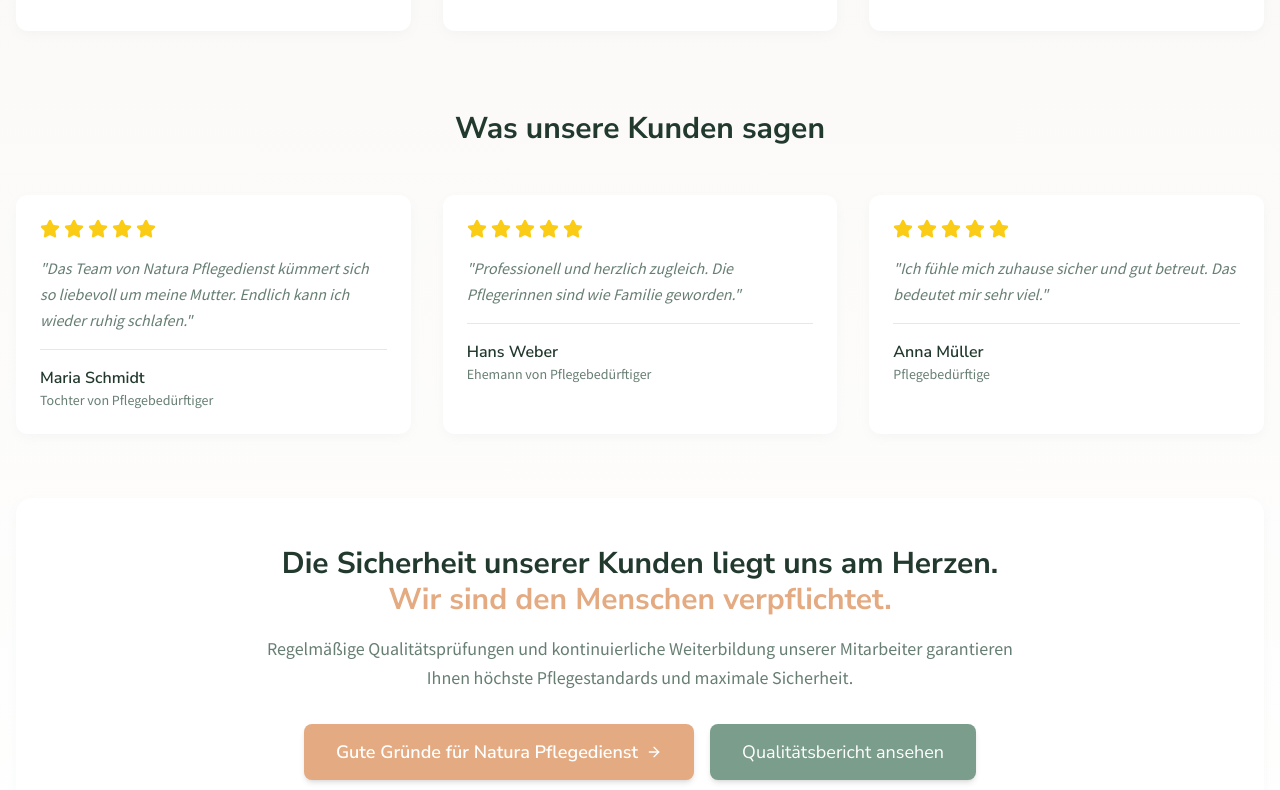
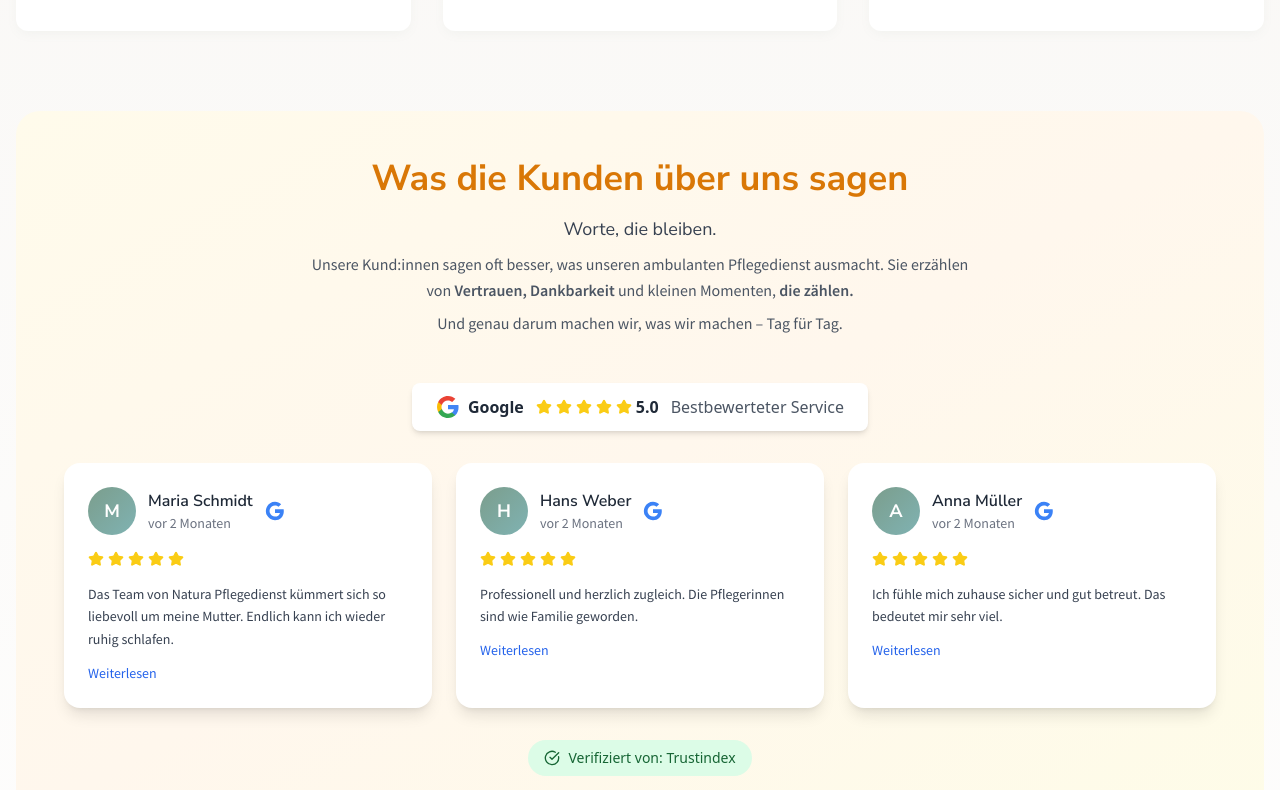
Before and after one commit to leeberlin/natura-care-hub, a React (Vite) app: page / in a window 1280 px wide. Shown: the part 5010-5800 px from the top of the page. Built offline with nearby package versions, Linux system fonts and the light colour scheme.

Commit message:
Refactor: Update "Why Choose Us" section
Update the "Why Choose Us" section to a more modern design, aligning with the provided example page.

```diff
--- a/src/components/WhyChooseUs.tsx
+++ b/src/components/WhyChooseUs.tsx
@@ -121,38 +121,104 @@ const WhyChooseUs = () => {
           })}
         </div>
 
-        {/* Testimonials */}
-        <div className="mb-16">
-          <h3 className="text-2xl md:text-3xl font-bold text-nature-charcoal text-center mb-12 font-nunito">
-            Was unsere Kunden sagen
+        {/* Modern Testimonials Section */}
+        <div className="mb-16 bg-gradient-to-br from-amber-50 via-orange-50 to-yellow-50 rounded-3xl p-8 md:p-12">
+          <div className="text-center mb-12">
+            <h3 className="text-3xl md:text-4xl font-bold text-amber-600 mb-4 font-nunito">
+              Was die Kunden über uns sagen
             </h3>
+            <p className="text-lg text-gray-700 font-nunito mb-2">Worte, die bleiben.</p>
+            <p className="text-gray-600 max-w-2xl mx-auto font-source leading-relaxed">
+              Unsere Kund:innen sagen oft besser, was unseren ambulanten Pflegedienst ausmacht.
+              Sie erzählen von <strong>Vertrauen, Dankbarkeit</strong> und kleinen Momenten, <strong>die zählen.</strong>
+            </p>
+            <p className="text-gray-600 mt-2 font-source">
+              Und genau darum machen wir, was wir machen – Tag für Tag.
+            </p>
+          </div>
 
-          <div className="grid md:grid-cols-3 gap-8">
+          {/* Google Reviews Badge */}
+          <div className="flex justify-center mb-8">
+            <div className="bg-white rounded-lg shadow-md px-6 py-3 flex items-center space-x-3">
+              <div className="flex items-center space-x-2">
+                <svg className="h-6 w-6" viewBox="0 0 24 24">
+                  <path fill="#4285F4" d="M22.56 12.25c0-.78-.07-1.53-.2-2.25H12v4.26h5.92c-.26 1.37-1.04 2.53-2.21 3.31v2.77h3.57c2.08-1.92 3.28-4.74 3.28-8.09z"/>
+                  <path fill="#34A853" d="M12 23c2.97 0 5.46-.98 7.28-2.66l-3.57-2.77c-.98.66-2.23 1.06-3.71 1.06-2.86 0-5.29-1.93-6.16-4.53H2.18v2.84C3.99 20.53 7.7 23 12 23z"/>
+                  <path fill="#FBBC05" d="M5.84 14.09c-.22-.66-.35-1.36-.35-2.09s.13-1.43.35-2.09V7.07H2.18C1.43 8.55 1 10.22 1 12s.43 3.45 1.18 4.93l2.85-2.22.81-.62z"/>
+                  <path fill="#EA4335" d="M12 5.38c1.62 0 3.06.56 4.21 1.64l3.15-3.15C17.45 2.09 14.97 1 12 1 7.7 1 3.99 3.47 2.18 7.07l3.66 2.84c.87-2.6 3.3-4.53 6.16-4.53z"/>
+                </svg>
+                <span className="font-semibold text-gray-800">Google</span>
+              </div>
+              <div className="flex items-center space-x-1">
+                {[...Array(5)].map((_, i) => (
+                  <Star key={i} className="h-4 w-4 text-yellow-400 fill-current" />
+                ))}
+                <span className="font-bold text-gray-800 ml-1">5.0</span>
+              </div>
+              <span className="text-gray-600 font-medium">Bestbewerteter Service</span>
+            </div>
+          </div>
+
+          {/* Testimonials Carousel */}
+          <div className="relative">
+            <div className="grid md:grid-cols-3 gap-6">
               {testimonials.map((testimonial, index) => (
                 <div
                   key={index}
-                className="bg-white rounded-xl p-6 shadow-card hover:shadow-soft transition-all duration-300"
+                  className="bg-white rounded-2xl p-6 shadow-lg hover:shadow-xl transition-all duration-300 transform hover:-translate-y-1"
                 >
+                  {/* Profile Header */}
+                  <div className="flex items-center space-x-3 mb-4">
+                    <div className="w-12 h-12 bg-gradient-hero rounded-full flex items-center justify-center">
+                      <span className="text-white font-bold text-lg font-nunito">
+                        {testimonial.name.charAt(0)}
+                      </span>
+                    </div>
+                    <div>
+                      <div className="font-semibold text-gray-800 font-nunito">
+                        {testimonial.name}
+                      </div>
+                      <div className="text-sm text-gray-500 font-source">
+                        vor 2 Monaten
+                      </div>
+                    </div>
+                    <div className="ml-auto">
+                      <svg className="h-5 w-5 text-blue-500" viewBox="0 0 24 24">
+                        <path fill="currentColor" d="M22.56 12.25c0-.78-.07-1.53-.2-2.25H12v4.26h5.92c-.26 1.37-1.04 2.53-2.21 3.31v2.77h3.57c2.08-1.92 3.28-4.74 3.28-8.09z"/>
+                        <path fill="currentColor" d="M12 23c2.97 0 5.46-.98 7.28-2.66l-3.57-2.77c-.98.66-2.23 1.06-3.71 1.06-2.86 0-5.29-1.93-6.16-4.53H2.18v2.84C3.99 20.53 7.7 23 12 23z"/>
+                        <path fill="currentColor" d="M5.84 14.09c-.22-.66-.35-1.36-.35-2.09s.13-1.43.35-2.09V7.07H2.18C1.43 8.55 1 10.22 1 12s.43 3.45 1.18 4.93l2.85-2.22.81-.62z"/>
+                        <path fill="currentColor" d="M12 5.38c1.62 0 3.06.56 4.21 1.64l3.15-3.15C17.45 2.09 14.97 1 12 1 7.7 1 3.99 3.47 2.18 7.07l3.66 2.84c.87-2.6 3.3-4.53 6.16-4.53z"/>
+                      </svg>
+                    </div>
+                  </div>
+
+                  {/* Star Rating */}
                   <div className="flex items-center space-x-1 mb-4">
                     {[...Array(testimonial.rating)].map((_, i) => (
-                    <Star key={i} className="h-5 w-5 text-yellow-400 fill-current" />
+                      <Star key={i} className="h-4 w-4 text-yellow-400 fill-current" />
                     ))}
                   </div>
 
-                <p className="text-muted-foreground mb-4 font-source leading-relaxed italic">
-                  "{testimonial.text}"
+                  {/* Review Text */}
+                  <p className="text-gray-700 font-source leading-relaxed text-sm">
+                    {testimonial.text}
                   </p>
 
-                <div className="border-t border-border pt-4">
-                  <div className="font-semibold text-nature-charcoal font-nunito">
-                    {testimonial.name}
+                  {/* Read More Link */}
+                  <button className="text-blue-600 text-sm font-medium mt-3 hover:underline font-source">
+                    Weiterlesen
+                  </button>
                 </div>
-                  <div className="text-sm text-muted-foreground font-source">
-                    {testimonial.age}
+              ))}
             </div>
           </div>
+
+          {/* Trust Badge */}
+          <div className="text-center mt-8">
+            <div className="inline-flex items-center space-x-2 bg-green-100 text-green-800 px-4 py-2 rounded-full text-sm font-medium">
+              <CheckCircle className="h-4 w-4" />
+              <span>Verifiziert von: Trustindex</span>
             </div>
-            ))}
           </div>
         </div>
 
```
Lines whose indentation alone changed are shown as unchanged.
